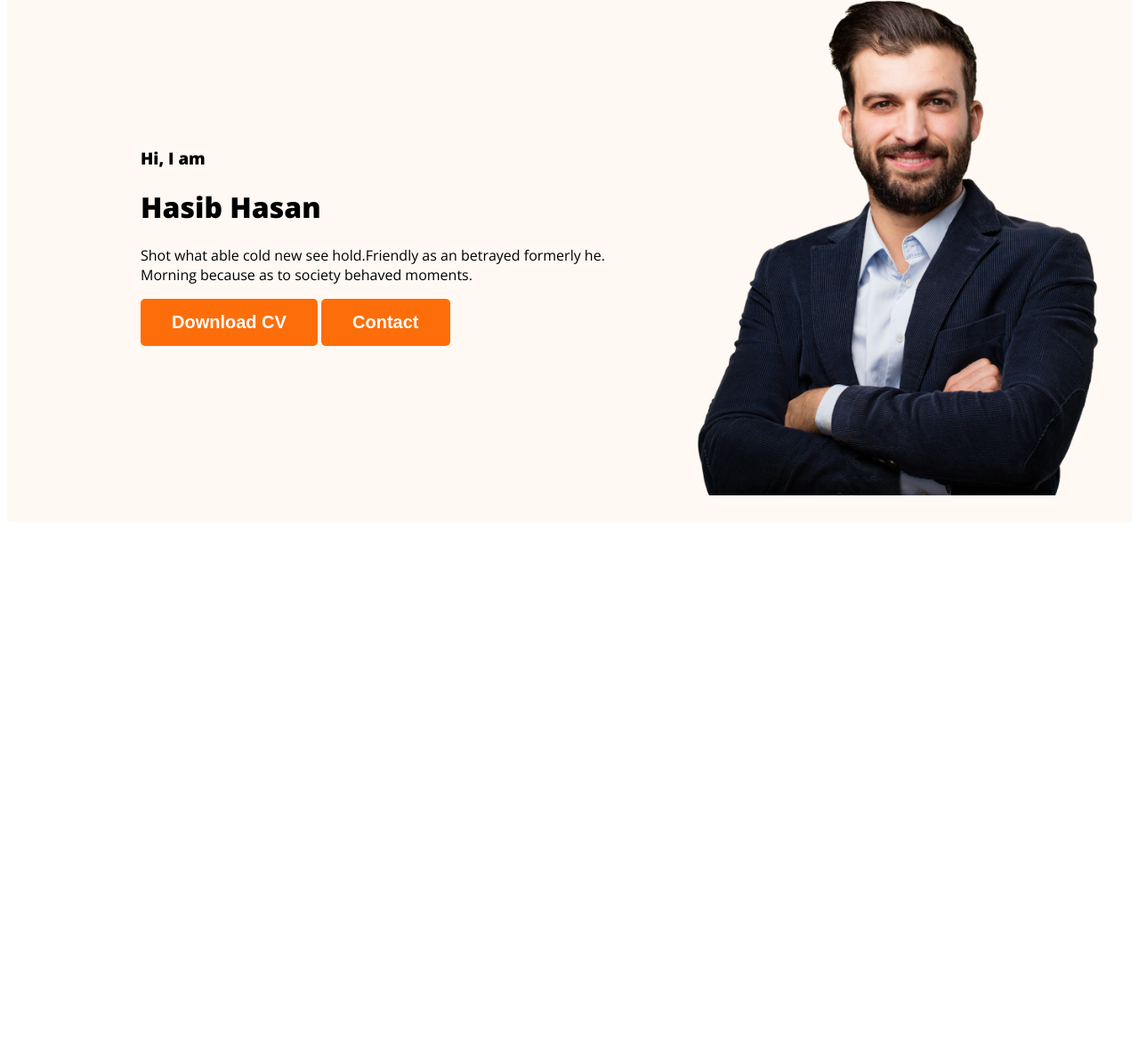
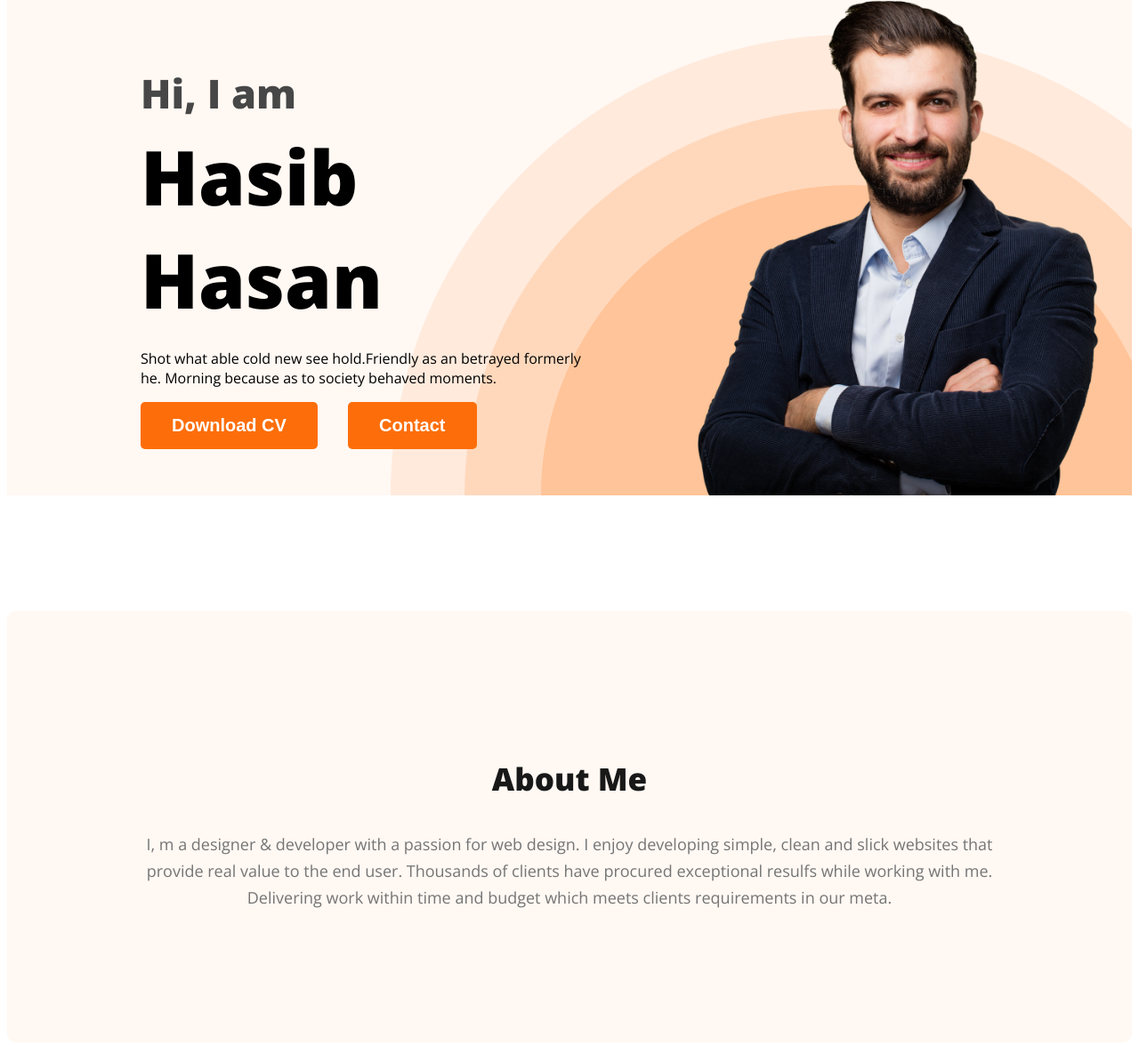
Before and after one commit to hasib9963/PortFolio-website, a plain HTML site: page index.html in a window 1280 px wide. Shown: the part 211-1386 px from the top of the page at 89% size. Before the commit the page ends 806 px from the top, so only its background shows below. Drawn offline with nearby package versions, Linux system fonts and the light colour scheme.

Commit message:
about section created

```diff
--- a/index.html
+++ b/index.html
@@ -1,5 +1,6 @@
 <!DOCTYPE html>
 <html lang="en">
+
 <head>
     <meta charset="UTF-8">
     <meta name="viewport" content="width=device-width, initial-scale=1.0">
@@ -11,19 +12,23 @@
 
     <link rel="stylesheet" href="style/portfolio.css">
 </head>
+
 <body>
     <header class="header">
         <nav>
             <h3 class="nav-title">Ha<span class="text-primary">s</span>ib</h3>
+            <ul>
                 <li><a href=""></a>portfolio</li>
                 <li><a href=""></a>Blog</li>
                 <li><a href=""><button class="btn-primary">Hire me</button></a></li>
+            </ul>
         </nav>
         <div class="banner">
             <div class="banner-content">
                 <h3 class="banner-greeting">Hi, I am</h3>
                 <h1 class="banner-title">Hasib Hasan</h1>
-               <p>Shot what able cold new see hold.Friendly as an betrayed formerly he. Morning because as to society behaved moments.</p>
+                <p class="banner-description">Shot what able cold new see hold.Friendly as an betrayed formerly he. Morning because as to society
+                    behaved moments.</p>
                 <button class="btn-primary">Download CV</button>
                 <button class="btn-primary">Contact</button>
             </div>
@@ -31,10 +36,14 @@
         </div>
     </header>
     <main>
-
+        <section class="about">
+          <h3 class="section-title">About Me</h3>
+          <p class="section-description">I, m a designer & developer with a passion for web design. I enjoy developing simple, clean and slick websites that provide real value to the end user. Thousands of clients have procured exceptional resulfs while working with me. Delivering work within time and budget which meets clients requirements in our meta.</p>
+        </section>
     </main>
     <footer>
 
     </footer>
 </body>
+
 </html>
--- a/style/portfolio.css
+++ b/style/portfolio.css
@@ -8,6 +8,21 @@ body {
     color: #FD6E0A;
 }
 
+.section-title{
+    color:  #181818;
+    text-align: center;
+    font-size: 35px;
+    font-weight: 700;
+    line-height: normal;
+}
+
+.section-description{
+    color: #757575;
+    text-align: center;
+    font-size: 18px;
+    font-weight: 400;
+    line-height: 30px;
+}
 
 /* nav releated style */
 nav {
@@ -18,12 +33,12 @@ nav {
 }
 
 .nav-title {
-    color: var(--dark-01, #181818);
+    color:  #181818;
     font-size: 45px;
     font-weight: 800;
 }
 
-nav>ul {
+nav > ul {
     display: flex;
     align-items: center;
 }
@@ -46,19 +61,54 @@ nav a {
     font-size: 20px;
     font-weight: 700;
     padding: 15px 35px;
+    margin-right: 30px;
 }
 
 /* header releated style */
 .header{
     background-color: #FFF8F3;
+    background-image: url('../images/header_bg.png');
+    background-repeat: no-repeat;
+    background-position: bottom right;
 }
 
 .banner{
-    padding: 30px 30px 30px 150px;
+    padding: 30px 30px 0px 150px;
     display: flex;
     align-items: center;
+    justify-content: space-between;
 }
 
 .banner .profile-pic{
     width: 500px;
 }
+
+.banner-greeting{
+    font-size: 45px;
+    color: #474747;
+    margin-bottom: 0px;
+}
+
+.banner-title{
+    font-size: 85px;
+    font-weight: 700;
+    margin-top: 5px;
+    margin-bottom: 20px;
+}
+
+.banner-description{
+    margin-top: 10px;
+}
+
+.banner-content{
+    max-width: 500px;
+}
+
+/* main section style/ about section style  */
+
+.about{
+    padding: 130px;
+    border-radius: 10px;
+    background: #FFF8F3;
+    margin: 130px 0;
+}
```
Lines whose indentation alone changed are shown as unchanged.
